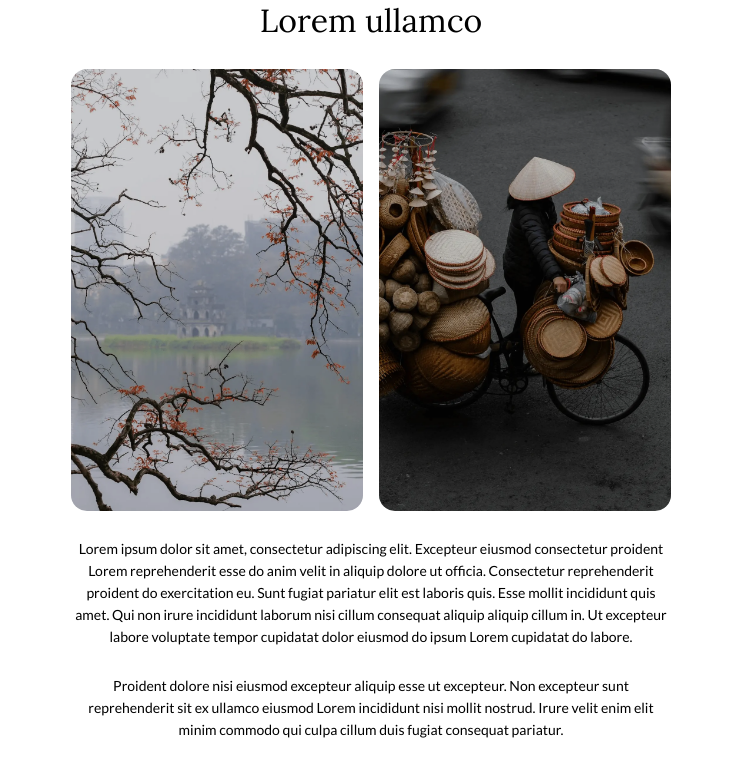
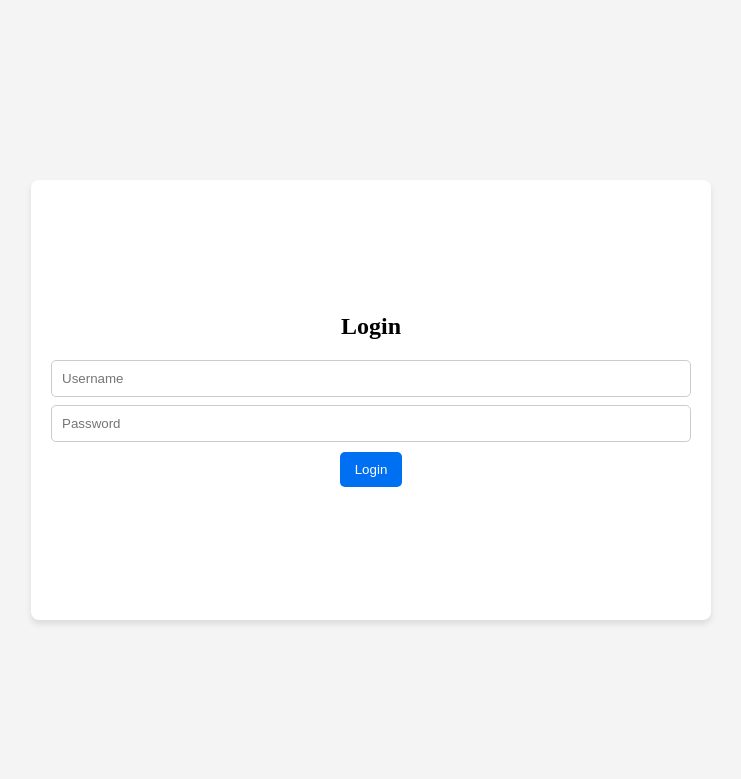
Before and after one commit to LanhNguyen97/orangy-shop-nextjs, a Next.js app: page / in a window 1280 px wide. Shown: the top 779 px of the page, without its empty margins (269-1010 px from the left). Built offline with nearby package versions, Linux system fonts and the light colour scheme.

Commit message:
feat: Auth component

```diff
--- a/src/app/page.tsx
+++ b/src/app/page.tsx
@@ -1,12 +1,13 @@
+import AuthComponent from '@/components/organisms/AuthComponent'
 import FavoritePlaces from '@/components/organisms/FavoritePlaces'
 import IntroductionSection from '@/components/organisms/IntroductionSection'
 import '../styles/global.scss'
 
 export default function Home() {
   return (
-    <>
+    <AuthComponent>
       <IntroductionSection />
       <FavoritePlaces />
-    </>
+    </AuthComponent>
   )
 }
--- a/src/components/atoms/Button/index.tsx
+++ b/src/components/atoms/Button/index.tsx
@@ -1,14 +1,23 @@
+import { FC, ReactNode } from 'react'
 import './styles.scss'
 
 interface ButtonProps {
-  children: React.ReactNode
+  children: ReactNode
   onClick: () => void
   className?: string
+  type?: 'submit' | 'reset' | 'button'
+  disabled?: boolean
 }
 
-const Button: React.FC<ButtonProps> = ({ children, onClick, className = '' }) => {
+const Button: FC<ButtonProps> = ({
+  children,
+  onClick,
+  className = '',
+  type = 'button',
+  disabled,
+}) => {
   return (
-    <button className={`button ${className}`} onClick={onClick}>
+    <button type={type} className={`button ${className}`} onClick={onClick} disabled={disabled}>
       {children}
     </button>
   )
--- a/src/components/atoms/Input/index.tsx
+++ b/src/components/atoms/Input/index.tsx
@@ -1,23 +1,29 @@
+import { ChangeEvent, FC } from 'react'
 import './styles.scss'
 
 interface InputProps {
   type: 'text' | 'password' | 'email'
   placeholder?: string
   value: string
-  onChange: (e: React.ChangeEvent<HTMLInputElement>) => void
+  onChange: (e: ChangeEvent<HTMLInputElement>) => void
   className?: string
   name: string
+  required?: boolean
+  errorText?: string
 }
 
-const Input: React.FC<InputProps> = ({
+const Input: FC<InputProps> = ({
   type,
   placeholder,
   value,
   onChange,
   className = '',
   name,
+  required,
+  errorText,
 }) => {
   return (
+    <>
       <input
         type={type}
         placeholder={placeholder}
@@ -25,7 +31,10 @@ const Input: React.FC<InputProps> = ({
         onChange={onChange}
         className={`input ${className}`}
         name={name}
+        required={required}
       />
+      {errorText && <small className="input-error">{errorText}</small>}
+    </>
   )
 }
 
--- a/src/components/atoms/Input/styles.scss
+++ b/src/components/atoms/Input/styles.scss
@@ -1,5 +1,4 @@
 .input {
-  width: 100%;
   padding: 10px;
   border: 1px solid #ccc;
   border-radius: 5px;
@@ -10,3 +9,7 @@
     outline: none;
   }
 }
+
+.input-error {
+  color: rgb(255, 0, 0);
+}
--- /dev/null
+++ b/src/components/molecules/AuthForm/index.tsx
@@ -0,0 +1,83 @@
+'use client'
+import { ChangeEvent, Dispatch, SetStateAction, useState } from 'react'
+import Input from '@/components/atoms/Input'
+import Button from '@/components/atoms/Button'
+import './styles.scss'
+
+interface AuthFormProps {
+  onLogin: (username: string, password: string) => void
+  error?: string
+  resetError: Dispatch<SetStateAction<string>>
+}
+
+const AuthForm: React.FC<AuthFormProps> = ({ onLogin, error, resetError }) => {
+  const [state, setState] = useState({
+    userName: '',
+    password: '',
+  })
+
+  const [internalError, setInternalError] = useState({
+    userName: '',
+    password: '',
+  })
+
+  const onChange = (e: ChangeEvent<HTMLInputElement>) => {
+    if (!e?.target?.name) return
+    setState(prev => ({ ...prev, [e.target.name]: e.target.value }))
+
+    const hasError = !!internalError[e.target.name as 'userName' | 'password']
+
+    if (hasError) {
+      setInternalError(prev => ({
+        ...prev,
+        [e.target.name]: '',
+      }))
+    }
+
+    if (error) {
+      resetError('')
+    }
+  }
+
+  const onClick = () => {
+    if (!state.userName || !state.password) {
+      setInternalError(prev => ({
+        ...prev,
+        [!state.userName ? 'userName' : 'password']: 'This field is required',
+      }))
+      return
+    }
+
+    onLogin(state.userName, state.password)
+  }
+
+  return (
+    <div className="auth-form">
+      <h2>Login</h2>
+      <div className="login-form">
+        <Input
+          type="text"
+          placeholder="Username"
+          value={state.userName}
+          onChange={onChange}
+          name="userName"
+          errorText={internalError.userName}
+        />
+        <Input
+          type="password"
+          placeholder="Password"
+          value={state.password}
+          onChange={onChange}
+          name="password"
+          errorText={internalError.password}
+        />
+      </div>
+      <Button type="submit" onClick={onClick}>
+        Login
+      </Button>
+      {error && <p className="error">{error}</p>}
+    </div>
+  )
+}
+
+export default AuthForm
--- /dev/null
+++ b/src/components/molecules/AuthForm/styles.scss
@@ -0,0 +1,29 @@
+.auth-form {
+  display: flex;
+  flex-direction: column;
+  align-items: center;
+  justify-content: center;
+  gap: 10px;
+  padding: 20px;
+  background: #fff;
+  border-radius: 8px;
+  box-shadow: 0 4px 6px rgba(0, 0, 0, 0.1);
+  width: 50%;
+  height: 50%;
+
+  h2 {
+    margin-bottom: 10px;
+  }
+
+  .error {
+    color: rgb(255, 0, 0);
+    font-size: 14px;
+  }
+
+  .login-form {
+    display: flex;
+    flex-direction: column;
+    gap: 8px;
+    width: 100%;
+  }
+}
--- /dev/null
+++ b/src/components/organisms/AuthComponent/index.tsx
@@ -0,0 +1,60 @@
+'use client'
+import AuthForm from '@/components/molecules/AuthForm'
+import SpinningComponent from '@/components/molecules/SpinningComponent'
+import { FC, PropsWithChildren, useEffect, useState } from 'react'
+import './styles.scss'
+
+const AuthComponent: FC<PropsWithChildren> = ({ children }) => {
+  const [error, setError] = useState('')
+
+  const [isLoading, setIsLoading] = useState(true)
+  const [isAuthenticated, setIsAuthenticated] = useState(false)
+
+  useEffect(() => {
+    const auth = localStorage.getItem('authenticated')
+    if (auth === 'true') {
+      setIsAuthenticated(true)
+    }
+
+    setTimeout(() => {
+      setIsLoading(false)
+    }, 500)
+  }, [])
+
+  if (isLoading && !isAuthenticated) {
+    return (
+      <div className="loading-wrapper">
+        <SpinningComponent />
+      </div>
+    )
+  }
+
+  if (isAuthenticated) {
+    return <>{children}</>
+  }
+
+  const handleLogin = (username: string, password: string) => {
+    if (username === 'test' && password === '2wOIh4VTeruI') {
+      localStorage.setItem('authenticated', 'true')
+
+      setTimeout(() => {
+        setIsLoading(true)
+      }, 300)
+
+      setTimeout(() => {
+        setIsLoading(false)
+        setIsAuthenticated(true)
+      }, 600)
+    } else {
+      setError('Invalid username or password.')
+    }
+  }
+
+  return (
+    <div className="auth-container">
+      <AuthForm onLogin={handleLogin} error={error} resetError={setError} />
+    </div>
+  )
+}
+
+export default AuthComponent
--- /dev/null
+++ b/src/components/organisms/AuthComponent/styles.scss
@@ -0,0 +1,14 @@
+.auth-container {
+  display: flex;
+  align-items: center;
+  justify-content: center;
+  height: 100vh;
+  background-color: #f4f4f4;
+}
+
+.loading-wrapper {
+  display: flex;
+  justify-content: center;
+  align-items: center;
+  height: 100vh;
+}
```
Lines whose indentation alone changed are shown as unchanged.
